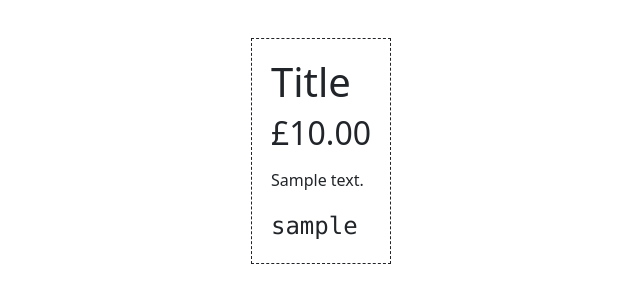
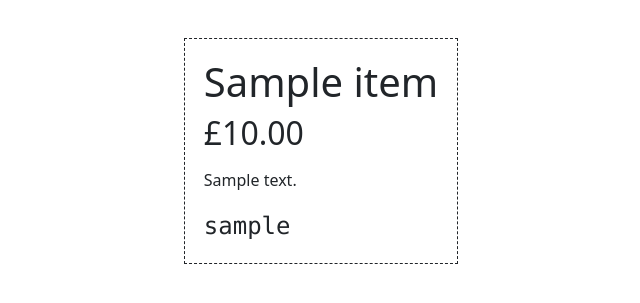
Before and after one commit to dtwood/scoutsales, a Django app: a page that uses templates/items/print.html in a window 1280 px wide. Shown: the top 303 px of the page, without its empty margins (319-959 px from the left). Run offline with Django 5.2, Linux system fonts and the light colour scheme; tables that the repository leaves empty hold one stand-in row (values such as "Sample post"); some libraries are stand-ins or nearby versions.

Commit message:
Fix item print screen title

```diff
--- a/templates/items/print.html
+++ b/templates/items/print.html
@@ -13,7 +13,7 @@
 </head>
 <body onload="window.print()" onafterprint="window.close()">
     <div class="boxed">
-        <h1>Title</h1>
+        <h1>{{ item.title }}</h1>
         <h2>£{{ item.price }}</h2>
         <p>{{ item.description | linebreaks }}</p>
         <span class="fs-4 font-monospace">{{ item.slug }}</span>
```
